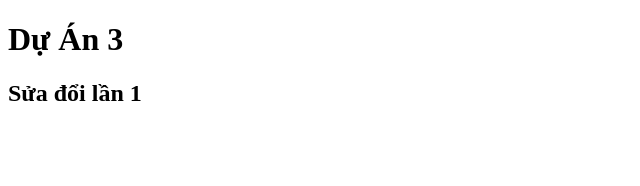
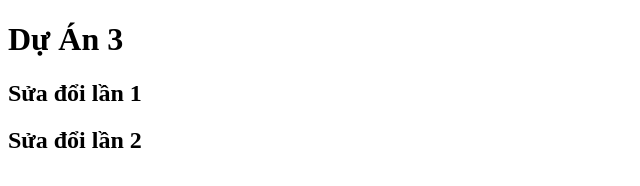
Before and after one commit to tranvandinh0906/duan3, a plain HTML site: page index.html in a window 1280 px wide. Shown: the whole page, without its empty margins (0-640 px from the left). Drawn offline with Linux system fonts and the light colour scheme.

Commit message:
first commit3

```diff
--- a/index.html
+++ b/index.html
@@ -8,5 +8,6 @@
   <body>
     <h1>Dự Án 3</h1>
     <h2>Sửa đổi lần 1</h2>
+    <h2>Sửa đổi lần 2</h2>
   </body>
 </html>
```
